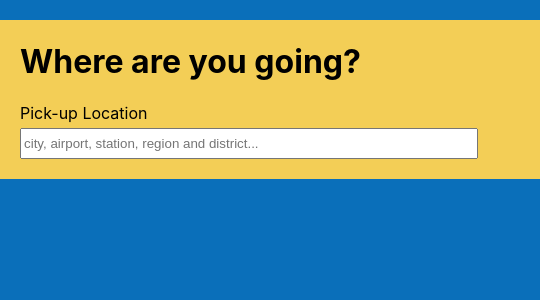
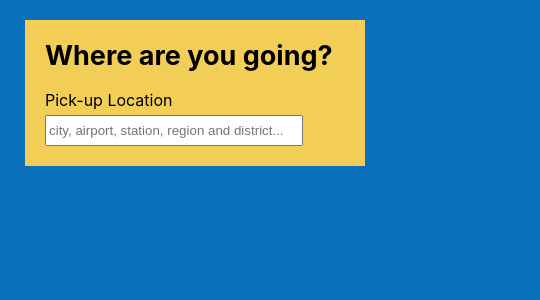
Before and after one commit to scented-wiring/pickup-location-box, a React (Create React App) app: page / in a window 390 px wide. Shown: the top 300 px of the page, 540 px wide, since content can reach past the window. Built offline with nearby package versions, Linux system fonts and the light colour scheme.

Commit message:
add mobile styling

```diff
--- a/src/css/App.css
+++ b/src/css/App.css
@@ -23,3 +23,42 @@ h1 {
   height: 25px;
   width: 450px;
 }
+
+@media only screen and (max-width: 555px) {
+  #searchbox {
+    width: 400px;
+  }
+
+  #pickup-location {
+    width: 350px;
+  }
+}
+
+@media only screen and (max-width: 450px) {
+  h1 {
+    font-size: 27px;
+  }
+
+  #searchbox {
+    width: 300px;
+  }
+
+  #pickup-location {
+    width: 250px;
+  }
+}
+
+@media only screen and (max-width: 350px) {
+  h1 {
+    font-size: 23px;
+  }
+
+  #searchbox {
+    width: 200px;
+  }
+
+  #pickup-location {
+    font-size: 11px;
+    width: 150px;
+  }
+}
--- a/src/css/SearchResult.css
+++ b/src/css/SearchResult.css
@@ -2,3 +2,9 @@
   border-bottom: 1px solid lightgrey;
   padding: 3px;
 }
+
+@media only screen and (max-width: 450px) {
+  .SearchResult {
+    font-size: 9px;
+  }
+}
--- a/src/css/SearchResults.css
+++ b/src/css/SearchResults.css
@@ -4,3 +4,22 @@
   width: 458px;
   font-size: 12px;
 }
+
+@media only screen and (max-width: 555px) {
+  .SearchResults {
+    width: 358px;
+  }
+}
+
+@media only screen and (max-width: 450px) {
+  .SearchResults {
+    width: 258px;
+  }
+}
+
+@media only screen and (max-width: 350px) {
+  .SearchResults {
+    font-size: 10px;
+    width: 158px;
+  }
+}
```
